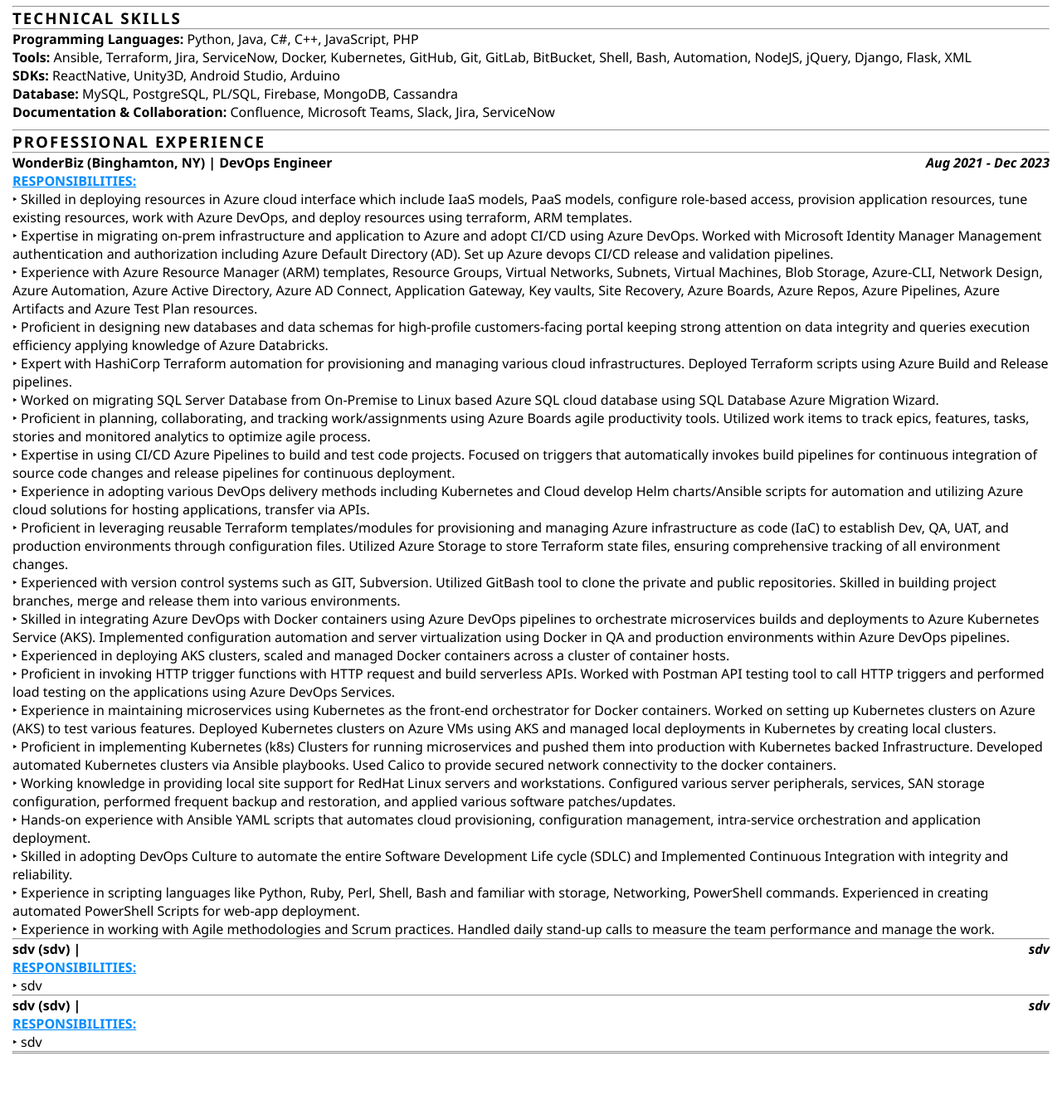
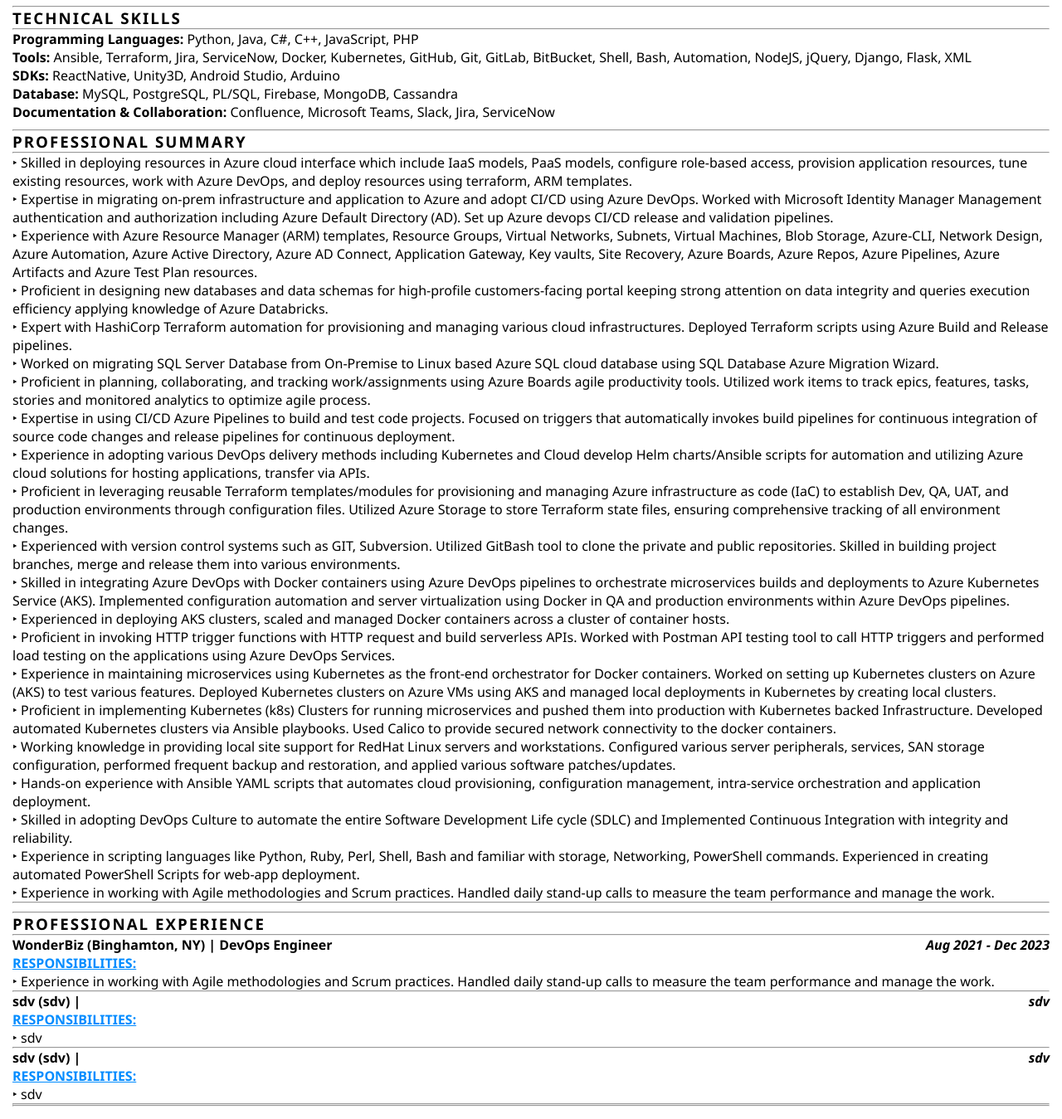
Before and after one commit to UttU28/RoziRoti, a Flask app: page / in a window 1280 px wide. Shown: the part 271-1620 px from the top of the page at 83% size. Before the commit the page ends 1542 px from the top, so only its background shows below. Run offline with Flask 3, Linux system fonts and the light colour scheme.

Commit message:
This Commit

```diff
--- a/makeResume/static/styles.css
+++ b/makeResume/static/styles.css
@@ -44,6 +44,7 @@
 p{
     margin: 0;
     padding: 0;
+    font-size: 16px;
 }
 .italicData{font-style: italic;}
 .thisBold{font-weight: bold;}
--- a/makeResume/templates/index.html
+++ b/makeResume/templates/index.html
@@ -44,6 +44,15 @@
         </div>
         <div class="thisBlock">
             <hr>
+            <h3 class="thisTag">PROFESSIONAL SUMMARY</h3>
+            <hr>
+            {% for experience in data["professionalSummary"] %}
+                    <p>‣ {{ experience }}</p>
+            {% endfor %}
+            <hr>
+        </div>
+        <div class="thisBlock">
+            <hr>
             <h3 class="thisTag">PROFESSIONAL EXPERIENCE</h3>
             <hr>
             {% for experience in data["professionalExperience"] %}
--- a/makeResume/utsavChaudhary.json
+++ b/makeResume/utsavChaudhary.json
@@ -18,13 +18,8 @@
         "Database": "MySQL, PostgreSQL, PL/SQL, Firebase, MongoDB, Cassandra",
         "Documentation_&_Collaboration": "Confluence, Microsoft Teams, Slack, Jira, ServiceNow"
     },
-    "professionalExperience": [
-        {
-            "name": "WonderBiz",
-            "position": "DevOps Engineer",
-            "location": "Binghamton, NY",
-            "duration": "Aug 2021 - Dec 2023",
-            "responsiblity": ["Skilled in deploying resources in Azure cloud interface which include IaaS models, PaaS models, configure role-based access, provision application resources, tune existing resources, work with Azure DevOps, and deploy resources using terraform, ARM templates.",
+    "professionalSummary": [
+        "Skilled in deploying resources in Azure cloud interface which include IaaS models, PaaS models, configure role-based access, provision application resources, tune existing resources, work with Azure DevOps, and deploy resources using terraform, ARM templates.",
         "Expertise  in  migrating  on-prem  infrastructure  and  application  to  Azure  and  adopt  CI/CD  using  Azure  DevOps. Worked  with Microsoft  Identity  Manager  Management  authentication  and  authorization including  Azure  Default Directory (AD). Set up Azure devops CI/CD release and validation pipelines.",
         "Experience  with  Azure  Resource  Manager  (ARM)  templates,  Resource  Groups,  Virtual  Networks,  Subnets, Virtual  Machines,  Blob  Storage,  Azure-CLI,  Network  Design,  Azure  Automation,  Azure  Active  Directory, Azure  AD  Connect,  Application  Gateway,  Key  vaults,  Site  Recovery,  Azure  Boards,  Azure  Repos,  Azure Pipelines, Azure Artifacts and Azure Test Plan resources.",
         "Proficient  in  designing  new  databases  and  data  schemas  for  high-profile  customers-facing  portal  keeping  strong attention on data integrity and queries execution efficiency applying knowledge of Azure Databricks. ",
@@ -44,19 +39,33 @@
         "Hands-on experience with Ansible YAML scripts that automates cloud provisioning, configuration management, intra-service orchestration and application deployment. ",
         "Skilled  in  adopting  DevOps  Culture  to  automate  the  entire  Software  Development  Life  cycle  (SDLC)  and Implemented Continuous Integration with integrity and reliability. ",
         "Experience  in  scripting  languages  like  Python,  Ruby,  Perl,  Shell,  Bash  and  familiar  with  storage,  Networking, PowerShell commands. Experienced in creating automated PowerShell Scripts for web-app deployment. ",
-                "Experience in working with Agile methodologies and Scrum practices. Handled daily stand-up calls to measure the team performance and manage the work. "]
+        "Experience in working with Agile methodologies and Scrum practices. Handled daily stand-up calls to measure the team performance and manage the work. "
+    ],
+    "professionalExperience": [
+        {
+            "name": "WonderBiz",
+            "position": "DevOps Engineer",
+            "location": "Binghamton, NY",
+            "duration": "Aug 2021 - Dec 2023",
+            "responsiblity": [
+                "Experience in working with Agile methodologies and Scrum practices. Handled daily stand-up calls to measure the team performance and manage the work. "
+            ]
         },
         {
             "name": "sdv",
             "location": "sdv",
             "duration": "sdv",
-            "responsiblity": ["sdv"]
+            "responsiblity": [
+                "sdv"
+            ]
         },
         {
             "name": "sdv",
             "location": "sdv",
             "duration": "sdv",
-            "responsiblity": ["sdv"]
+            "responsiblity": [
+                "sdv"
+            ]
         }
     ]
 }
```
Also changed, not shown: 1 other file. Lines whose indentation alone changed are shown as unchanged.
